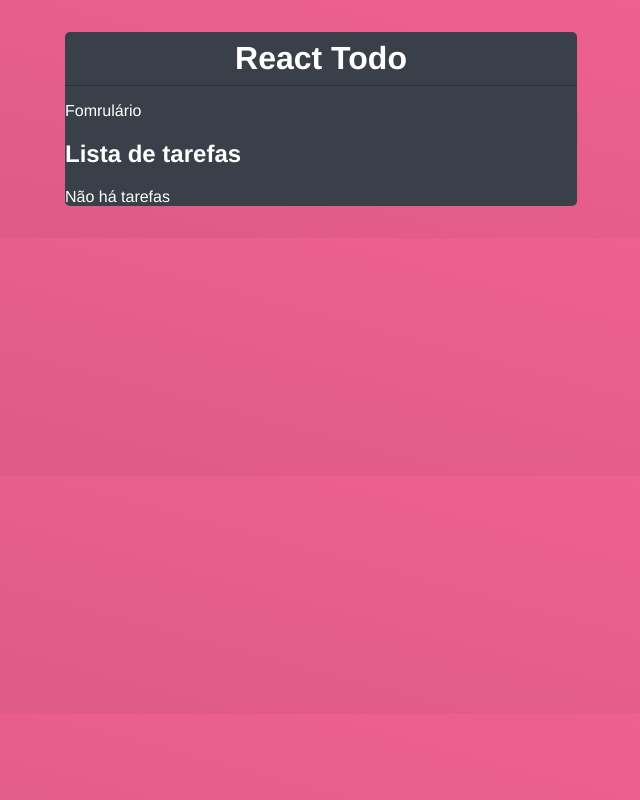
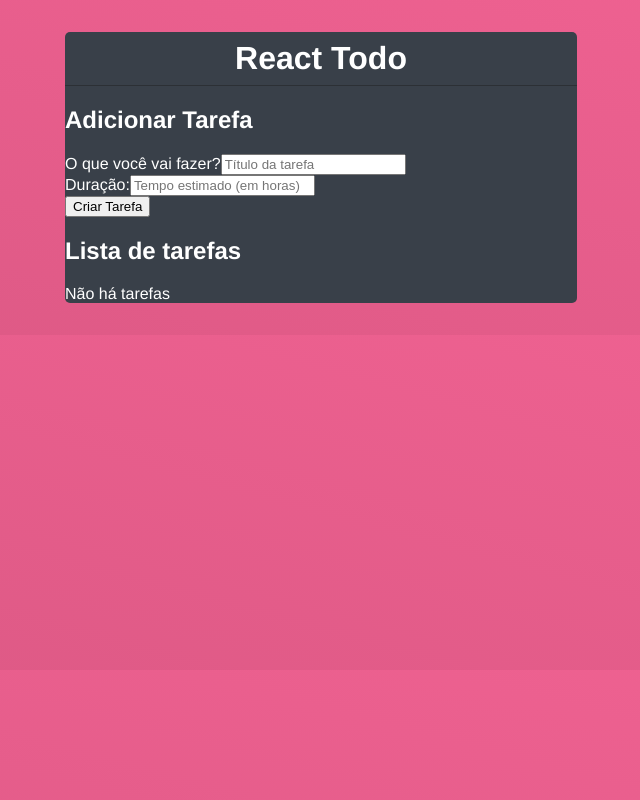
Before and after one commit to AlanGabHahn/todo-react, a React (Create React App) app: page / in a window 1280 px wide. Shown: the whole page, without its empty margins (319-959 px from the left). Built offline with nearby package versions, Linux system fonts and the light colour scheme.

Commit message:
Contrução dos input's de envio

```diff
--- a/src/App.js
+++ b/src/App.js
@@ -12,13 +12,43 @@
   const [todos, setTodos] = useState([]);
   const [loading, setLoading] = useState(false);
 
+  const handleSubmit = (e) => {
+    e.preventDefault();
+    setTitle("");
+  }
+
   return (
     <div className="App">
       <div className="todo-header">
         <h1>React Todo</h1>
       </div>
       <div className="form-todo">
-        <p>Fomrulário</p>
+        <h2>Adicionar Tarefa</h2>
+        <form onSubmit={handleSubmit}>
+          <div className="form-control">
+            <label htmlFor="title">O que você vai fazer?</label>
+            <input
+              type="text"
+              name="title"
+              placeholder="Título da tarefa"
+              onChange={(e) => setTitle(e.target.value)}
+              value={title || ""}
+              required
+            />
+          </div>
+          <div className="form-control">
+            <label htmlFor="time">Duração:</label>
+            <input
+              type="text"
+              name="time"
+              placeholder="Tempo estimado (em horas)"
+              onChange={(e) => setTime(e.target.value)}
+              value={time || ""}
+              required
+            />
+          </div>
+          <input type="submit" value="Criar Tarefa" />
+        </form>
       </div>
       <div className="list-todo">
         <h2>Lista de tarefas</h2>
```
